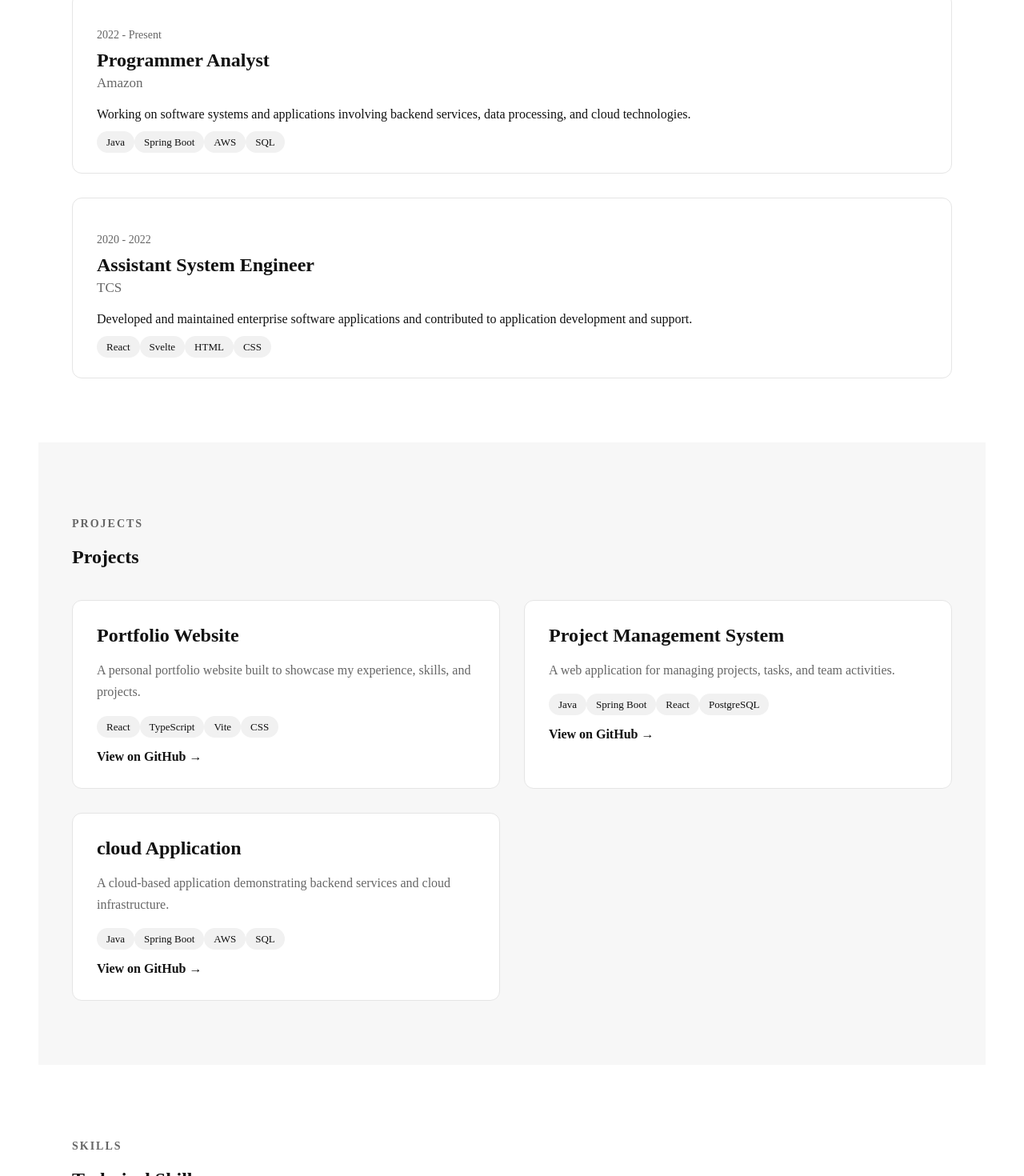
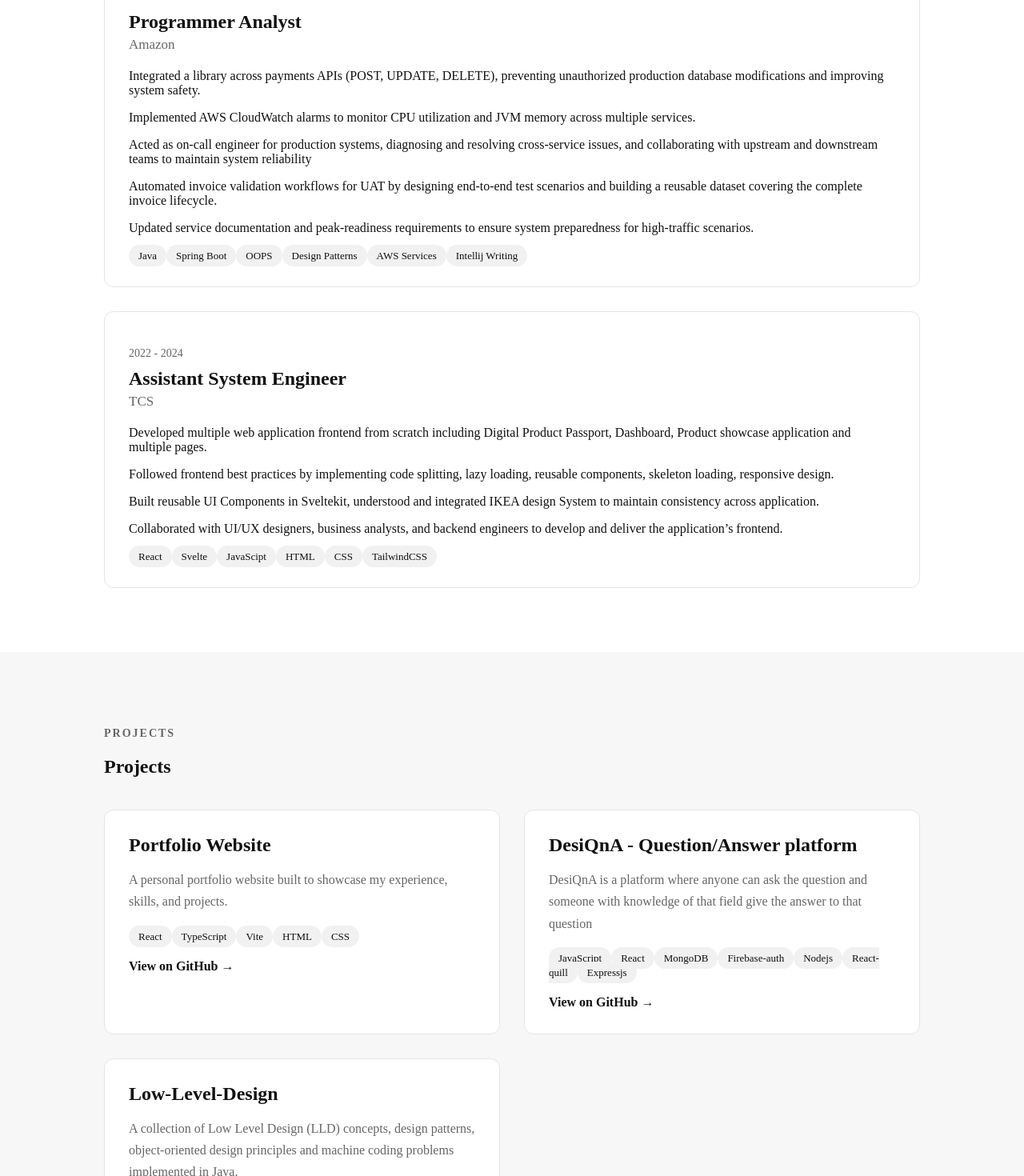
Before and after one commit to jainsaurabh033/Saurabh-Personal-Website, a React app: page / in a window 1280 px wide. Shown: the part 1280-2750 px from the top of the page at 80% size. Built offline with nearby package versions, Linux system fonts and the light colour scheme; the HTML template or start-up script is replaced by a standard one.

Commit message:
Refactor all static data into one file

```diff
--- a/src/App.css
+++ b/src/App.css
@@ -65,7 +65,7 @@ nav a:hover {
 
 /* Main */
 main {
-  padding: 60px 40px;
+  padding: 0;
 }
 
 /* Hero section */
@@ -546,11 +546,14 @@ main {
 
 @media (max-width: 768px) {
   nav {
-    padding: 20px;
+    padding: 16px 20px;
+    flex-wrap: wrap;
+    gap: 15px;
   }
 
   nav div {
     gap: 12px;
+    flex-wrap: wrap;
   }
 
   /* Main  */
@@ -570,7 +573,7 @@ main {
   }
 
   .hero-text h1 {
-    font-size: 42px;
+    font-size: clamp(36px, 10vw, 42px);
   }
 
   .hero-text h2 {
@@ -582,12 +585,12 @@ main {
   }
 
   .hero-image img {
-    width: 220px;
-    height: 220px;
+    width: min(220px, 70vw);
+    height: min(220px, 70vw);
   }
 
   /* Shared section  */
-  section-container {
+  .section-container {
     padding: 60px 20px;
   }
 
@@ -616,3 +619,42 @@ main {
     grid-template-columns: 1fr;
   }
 }
+
+@media (max-width: 480px) {
+  nav {
+    align-items: flex-start;
+    flex-direction: column;
+  }
+
+  nav div {
+    width: 100%;
+    gap: 10px;
+  }
+
+  .hero-text h1 {
+    font-size: 36px;
+  }
+
+  .hero-text h2 {
+    font-size: 21px;
+  }
+
+  .hero-text p {
+    font-size: 16px;
+  }
+
+  .section-container {
+    padding: 50px 20px;
+  }
+
+  .about h2 {
+    font-size: 30px;
+  }
+
+  .project-card,
+  .skill-category,
+  .experience-card,
+  .education-card {
+    padding: 22px;
+  }
+}
--- a/src/components/Contact.tsx
+++ b/src/components/Contact.tsx
@@ -3,7 +3,7 @@ import { useState } from "react";
 const Contact = () => {
   const [copied, setCopied] = useState(false);
 
-  const email = "your-email@example.com";
+  const email = "saurabhjain04g@gmail.com";
 
   async function copyEmail() {
     await navigator.clipboard.writeText(email);
@@ -37,14 +37,14 @@ const Contact = () => {
                 </button>
               </div>
               <a
-                href="https://github.com/your-username"
+                href="https://github.com/your-usernamehttps://github.com/jainsaurabh033"
                 target="_blank"
                 rel="noreferrer"
               >
                 GitHub
               </a>
               <a
-                href="https://www.linkedin.com/in/your-username"
+                href="https://www.linkedin.com/in/saurabh-jain-b7647a221/?isSelfProfile=true"
                 target="_blank"
                 rel="noreferrer"
               >
--- a/src/components/Education.tsx
+++ b/src/components/Education.tsx
@@ -1,25 +1,4 @@
-type EducationItem = {
-  degree: string;
-  institution: string;
-  period: string;
-  description: string;
-};
-
-const education: EducationItem[] = [
-  {
-    degree: "Bachelor of Technology",
-    institution: "Your University",
-    period: "2026-2020",
-    description:
-      "Studied computer science and software engineering fundamentals.",
-  },
-];
-
-const achievements = [
-  "Achievements or certification goes here",
-  "Another achievement goes here",
-  "Another certification or recognition",
-];
+import { education, achievements } from "../data/portfolio";
 
 const Education = () => {
   return (
--- a/src/components/Experience.tsx
+++ b/src/components/Experience.tsx
@@ -1,32 +1,4 @@
-type ExperienceItem = {
-  company: string;
-  role: string;
-  period: string;
-  location: string;
-  description: string;
-  technologies: string[];
-};
-
-const experiences: ExperienceItem[] = [
-  {
-    company: "Amazon",
-    role: "Programmer Analyst",
-    period: "2022 - Present",
-    location: "India",
-    description:
-      "Working on software systems and applications involving backend services, data processing, and cloud technologies.",
-    technologies: ["Java", "Spring Boot", "AWS", "SQL"],
-  },
-  {
-    company: "TCS",
-    role: "Assistant System Engineer",
-    period: "2020 - 2022",
-    location: "India",
-    description:
-      "Developed and maintained enterprise software applications and contributed to application development and support.",
-    technologies: ["React", "Svelte", "HTML", "CSS"],
-  },
-];
+import { experiences } from "../data/portfolio";
 
 const Experience = () => {
   return (
@@ -44,8 +16,9 @@ const Experience = () => {
               <p>{experience.period}</p>
               <h3>{experience.role}</h3>
               <h4>{experience.company}</h4>
-              <p>{experience.description}</p>
-
+              {experience.descriptions.map((description, index) => (
+                <p key={`${experience.company}-${index}`}>{description}</p>
+              ))}
               <div className="technology-list">
                 {experience.technologies.map((technology) => (
                   <span key={technology}>{technology}</span>
--- a/src/components/Navbar.tsx
+++ b/src/components/Navbar.tsx
@@ -1,7 +1,4 @@
-type NavbarProps = {
-  darkMode: boolean;
-  onToggleTheme: () => void;
-};
+import type { NavbarProps } from "../data/portfolio";
 
 const Navbar = ({ darkMode, onToggleTheme }: NavbarProps) => {
   return (
--- a/src/components/Projects.tsx
+++ b/src/components/Projects.tsx
@@ -1,35 +1,5 @@
 import ProjectCard from "./ProjectCard";
-
-type Project = {
-  title: string;
-  description: string;
-  technologies: string[];
-  githubUrl: string;
-};
-
-const projects: Project[] = [
-  {
-    title: "Portfolio Website",
-    description:
-      "A personal portfolio website built to showcase my experience, skills, and projects.",
-    technologies: ["React", "TypeScript", "Vite", "CSS"],
-    githubUrl: "https://github.com/your-username/portfolio",
-  },
-  {
-    title: "Project Management System",
-    description:
-      "A web application for managing projects, tasks, and team activities.",
-    technologies: ["Java", "Spring Boot", "React", "PostgreSQL"],
-    githubUrl: "https://github.com/your-username/project-management",
-  },
-  {
-    title: "cloud Application",
-    description:
-      "A cloud-based application demonstrating backend services and cloud infrastructure.",
-    technologies: ["Java", "Spring Boot", "AWS", "SQL"],
-    githubUrl: "https://github.com/your-username/cloud-application",
-  },
-];
+import { projects } from "../data/portfolio";
 
 const Projects = () => {
   return (
--- a/src/components/skills.tsx
+++ b/src/components/skills.tsx
@@ -1,26 +1,4 @@
-type SkillCategory = {
-  name: string;
-  skills: string[];
-};
-
-const skillCategories: SkillCategory[] = [
-  {
-    name: "Backend",
-    skills: ["Java", "Spring Boot", "REST APIs", "Microservices"],
-  },
-  {
-    name: "Frontend",
-    skills: ["React", "TypeScript", "JavaScript", "HTML", "CSS"],
-  },
-  {
-    name: "Cloud & Devops",
-    skills: ["AWS", "Docker", "Git", "CI/CD"],
-  },
-  {
-    name: "Database",
-    skills: ["SQL", "PostgreSQL", "MYSQL"],
-  },
-];
+import { skillCategories } from "../data/portfolio";
 
 const Skills = () => {
   return (
--- /dev/null
+++ b/src/data/portfolio.ts
@@ -0,0 +1,179 @@
+export type ExperienceItem = {
+  company: string;
+  role: string;
+  period: string;
+  location: string;
+  descriptions: string[];
+  technologies: string[];
+};
+
+export const experiences: ExperienceItem[] = [
+  {
+    company: "Amazon",
+    role: "Programmer Analyst",
+    period: "2024 - 2025",
+    location: "India",
+    descriptions: [
+      "Integrated a library across payments APIs (POST, UPDATE, DELETE), preventing unauthorized production database modifications and improving system safety.",
+      "Implemented AWS CloudWatch alarms to monitor CPU utilization and JVM memory across multiple services.",
+      "Acted as on-call engineer for production systems, diagnosing and resolving cross-service issues, and collaborating with upstream and downstream teams to maintain system reliability",
+      "Automated invoice validation workflows for UAT by designing end-to-end test scenarios and building a reusable dataset covering the complete invoice lifecycle.",
+      "Updated service documentation and peak-readiness requirements to ensure system preparedness for high-traffic scenarios.",
+    ],
+    technologies: [
+      "Java",
+      "Spring Boot",
+      "OOPS",
+      "Design Patterns",
+      "AWS Services",
+      "Intellij Writing",
+    ],
+  },
+  {
+    company: "TCS",
+    role: "Assistant System Engineer",
+    period: "2022 - 2024",
+    location: "India",
+    descriptions: [
+      "Developed multiple web application frontend from scratch including Digital Product Passport, Dashboard, Product showcase application and multiple pages.",
+      "Followed frontend best practices by implementing code splitting, lazy loading, reusable components, skeleton loading, responsive design.",
+      "Built reusable UI Components in Sveltekit, understood and integrated IKEA design System to maintain consistency across application.",
+      "Collaborated with UI/UX designers, business analysts, and backend engineers to develop and deliver the application’s frontend.",
+    ],
+    technologies: [
+      "React",
+      "Svelte",
+      "JavaScipt",
+      "HTML",
+      "CSS",
+      "TailwindCSS",
+    ],
+  },
+];
+
+export type EducationItem = {
+  degree: string;
+  institution: string;
+  period: string;
+  description: string;
+};
+
+export const education: EducationItem[] = [
+  {
+    degree: "Bachelor of Engineering",
+    institution: "Priyadarshini JL College of Engineering",
+    period: "2019-2022",
+    description:
+      "Studied computer science and software engineering fundamentals.",
+  },
+];
+
+export const achievements = [
+  "Solved 2,000+ Data Structures and Algorithms (DSA) problems across LeetCode, Codeforces, CodeChef, and GeeksforGeeks, maintaining consistent problem-solving practice for over 1 year.",
+  "Received Applause for Team Award for timely delivery of project tasks and also recieved team appreciation.",
+];
+
+export type HeroProps = {
+  name: string;
+  title: string;
+  description: string;
+};
+
+export type NavbarProps = {
+  darkMode: boolean;
+  onToggleTheme: () => void;
+};
+
+export type ProjectCardProps = {
+  title: string;
+  description: string;
+  technologies: string[];
+  githubUrl: string;
+};
+
+export type Project = {
+  title: string;
+  description: string;
+  technologies: string[];
+  githubUrl: string;
+};
+
+export const projects: Project[] = [
+  {
+    title: "Portfolio Website",
+    description:
+      "A personal portfolio website built to showcase my experience, skills, and projects.",
+    technologies: ["React", "TypeScript", "Vite", "HTML", "CSS"],
+    githubUrl: "https://github.com/jainsaurabh033/Saurabh-Personal-Website",
+  },
+  {
+    title: "DesiQnA - Question/Answer platform",
+    description:
+      "DesiQnA is a platform where anyone can ask the question and someone with knowledge of that field give the answer to that question",
+    technologies: [
+      "JavaScript",
+      "React",
+      "MongoDB",
+      "Firebase-auth",
+      "Nodejs",
+      "React-quill",
+      "Expressjs",
+    ],
+    githubUrl: "https://github.com/jainsaurabh033/DesiQnA",
+  },
+  {
+    title: "Low-Level-Design",
+    description:
+      "A collection of Low Level Design (LLD) concepts, design patterns, object-oriented design principles and machine coding problems implemented in Java.",
+    technologies: ["Java", "OOPS", "Design Pattern"],
+    githubUrl: "https://github.com/jainsaurabh033/Low-Level-Design",
+  },
+];
+
+export type SkillCategory = {
+  name: string;
+  skills: string[];
+};
+
+export const skillCategories: SkillCategory[] = [
+  {
+    name: "Languages",
+    skills: ["Java", "C++", "JavaScript"],
+  },
+  {
+    name: "Backend",
+    skills: [
+      "SpringBoot",
+      "Spring Data JPA",
+      "Spring Security",
+      "REST APIs",
+      "Microservices",
+    ],
+  },
+  {
+    name: "Cloud & Devops",
+    skills: ["AWS", "Docker", "Git", "CI/CD"],
+  },
+  {
+    name: "Database",
+    skills: ["PostgreSQL", "MYSQL"],
+  },
+  {
+    name: "Testing",
+    skills: ["Junit", "Mockito"],
+  },
+  {
+    name: "Tools",
+    skills: ["Maven", "Git", "GitHub", "Postman", "IntelliJ IDEA"],
+  },
+  {
+    name: "Design",
+    skills: [
+      "LLD(Basics)",
+      "HLD(Basics)",
+      "Design Patterns",
+      "SOLID",
+      "API Design",
+    ],
+  },
+];
--- a/src/index.css
+++ b/src/index.css
@@ -0,0 +1,12 @@
+* {
+  box-sizing: border-box;
+}
+
+html {
+  scroll-behaviour: smooth;
+}
+
+body {
+  margin: 0;
+  overflow-x: hidden;
+}
```
Also changed, not shown: src/components/About.tsx (+5 -5 lines), src/components/Hero.tsx (+1 -6 lines), src/components/ProjectCard.tsx (+1 -6 lines).
